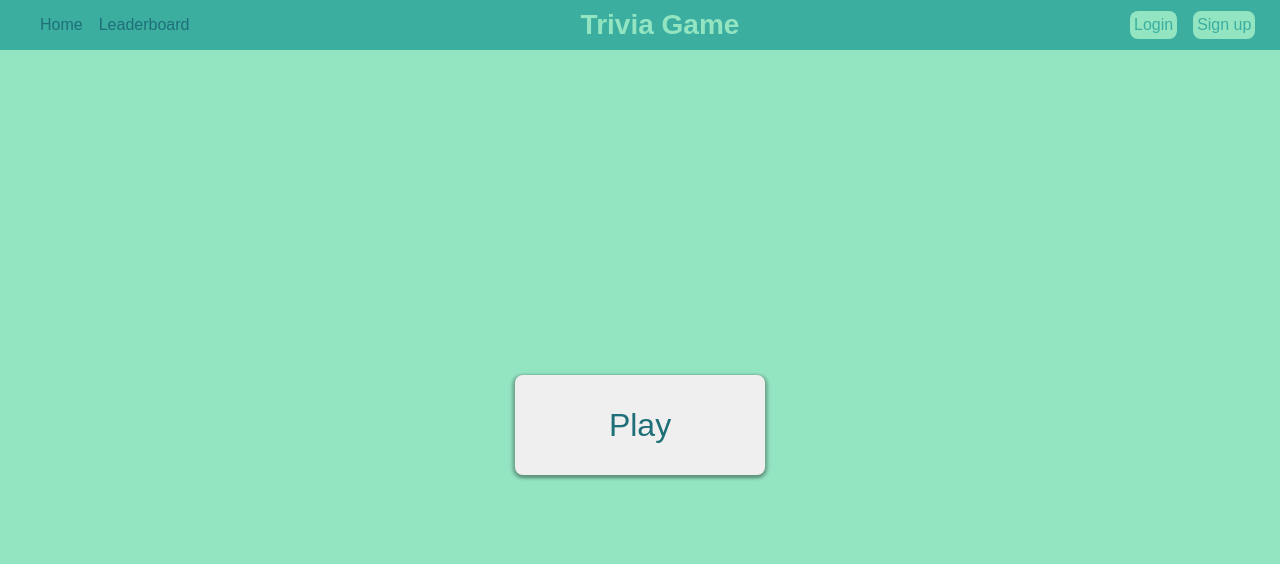
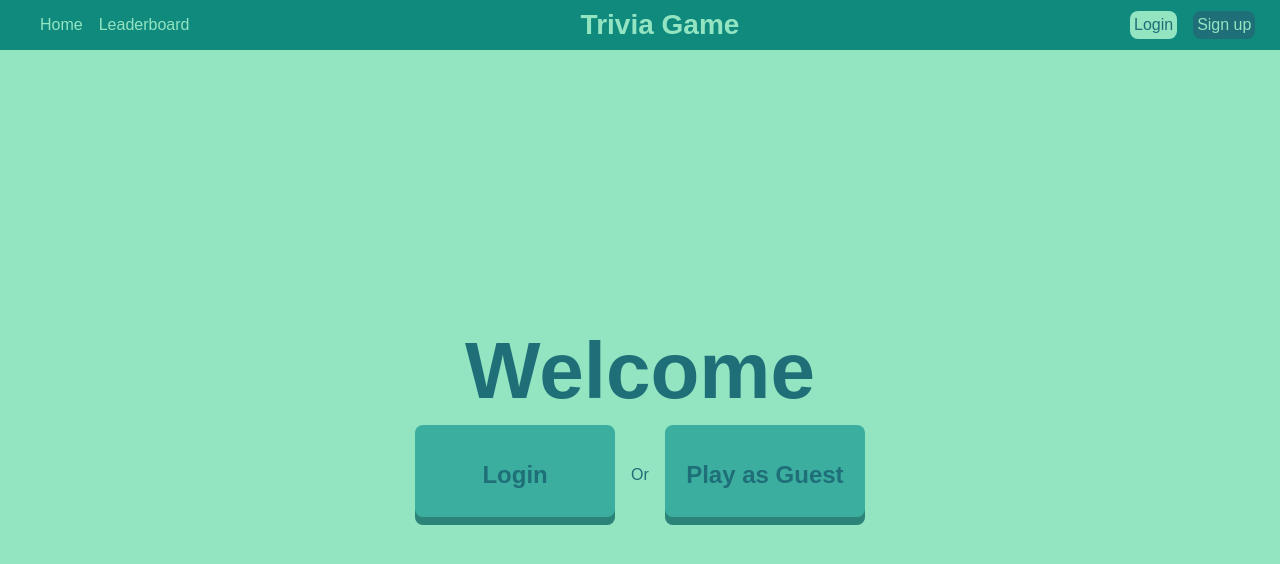
Before and after one commit to juzi3/TriviaSmack, a React (Create React App) app in the folder client/: page / in a window 1280 px wide. Shown: the top 564 px of the page. Built offline with nearby package versions, Linux system fonts and the light colour scheme; no server answers.

Commit message:
updated home page

```diff
--- a/client/src/App.js
+++ b/client/src/App.js
@@ -2,7 +2,7 @@ import React, { useEffect, useState } from 'react';
 import { Route, Routes, Link } from 'react-router-dom';
 
 import '../styles.css';
-// import Play from './components/Play';
+import Play from './components/Play';
 // import CategoryDisplay from './components/CategoryDisplay';
 // import ScoreDisplay from './components/ScoreDisplay';
 // import Question from './components/Question';
@@ -211,6 +211,7 @@ const App = () => {
 
         <Routes>
           <Route path='/' element={<Home />} />
+          <Route path='/play' element={<Play />} />
           <Route path='/leaderboard' element={<LeaderBoard />} />
           <Route path='/login' element={<Login />} />
           <Route path='/signup' element={<Signup />} />
--- a/client/src/components/Home.js
+++ b/client/src/components/Home.js
@@ -2,10 +2,10 @@ import React, { useEffect, useState } from 'react';
 import { Route, Routes, Link } from 'react-router-dom';
 
 import Play from './Play';
-import CategoryDisplay from './CategoryDisplay';
-import ScoreDisplay from './ScoreDisplay';
-import Question from './Question';
-import AnswersContainer from '../containers/AnswersContainer';
+
+// import CategoryDisplay from './CategoryDisplay';
+// import ScoreDisplay from './ScoreDisplay';
+// import AnswersContainer from '../containers/AnswersContainer';
 
 const Home = () => {
 
@@ -22,7 +22,6 @@ const Home = () => {
     setScore(0);
     setQuestion({});
     setQuestionNum(0);
-    return;
   };
 
   useEffect(() => {
@@ -43,145 +42,98 @@ const Home = () => {
       })
       .catch(err => console.log('Error in app: fetch to api', err));
     // setQuestion(sportsData);
-  }, [clickedPlay, ]);
+  }, [clickedPlay, category]);
 
-  console.log('under useEffect', question);
+  // let display;
 
-  let display;
-  // switch(category) {
-  // case 'science' :
+  // // checks if play button clicked
+  // if (clickedPlay) {
+  //   // if clicked checks if category has been picked yet, if category isn't null, game begins
+  //   // if (category !== null) {
+  //   // checks if current question is the last one. If isn't then goes to next question
+  //   if (questionNum < 10) {
+  //     display = (
+  //       <div id="in-game-container">
+  //         <ScoreDisplay value={score} />
+  //         <Question details={question} questionNum={questionNum} categoryHandler={setCategory} />
+  //         <AnswersContainer details={question} questionNum={questionNum} questionNumHandler={setQuestionNum} score={score} scoreHandler={setScore} />
+  //       </div>
+  //     );
+  //     // when no more q's, asks if you want to play again
+  //   } else {
+
+  //     display = (
+  //       <div id="play-again">
+
+  //         <h1>Final Score: {score}</h1>
+  //         <div id="again-btn" onClick={() => {
+  //           reset();
+  //           if (category) {
+  //             setCategory(null);
+  //           } else {
+  //             setCategory('not null');
+  //           }
+  //         }}>
+  //           <h2 className="pointer">Play Again?</h2>
+  //         </div>
+
+  //         <div id="again-btn" onClick={() => {
+  //           reset();
+  //           setPlay(false);
+  //         }}>
+  //           <h2 className="pointer">No!</h2>
+  //         </div>
+
+  //       </div>
+  //     );
+
+  //   }
+  //   // if category if null and play button has been clicked then go to choose category
+  //   // } else {
+
+  //   // display = (
+  //   //   <CategoryDisplay clickHandler={setCategory} />
+  //   // );
+  //   // }
+  //   // if play button hasn't been clicked then display is just play button
+  // } else {
   //   display = (
-  //     <div>
-  //       <Question question={question} changer={setQuestion} />
-  //       <AnswersContainer details={question} />
-  //     </div>
+
+  //     <Play clickHandler={setPlay}/>
+
   //   );
-  //   break;
-  // case 'film_and_tv' :
-  //   display = (
-  //     <div>
-  //       <Question question={question} />
-  //       <AnswersContainer details={question} />
-  //     </div>
-  //   );
-  //   break;
-  // case 'music' :
-  //   display = (
-  //     <div>
-  //       <Question question={question} />
-  //       <AnswersContainer details={question} />
-  //     </div>
-  //   );
-  //   break;
-  // case 'history' :
-  //   display = (
-  //     <div>
-  //       <Question question={question} />
-  //       <AnswersContainer details={question} />
-  //     </div>
-  //   );
-  //   break;
-  // case 'sports_and_leisure' :
-  //   display = (
-  //     <div>
-  //       <Question question={question} />
-  //       <AnswersContainer details={question} />
-  //     </div>
-  //   );
-  //   break;
-  // case 'arts_and_literature' :
-  //   display = (
-  //     <div>
-  //       <Question question={question} />
-  //       <AnswersContainer details={question} />
-  //     </div>
-  //   );
-  //   display = (
-  //     <div>
-  //       <Question question={question} />
-  //       <AnswersContainer details={question} />
-  //     </div>
-  //   );
-  //   break;
-  // case 'food_and_drink' :
-  //   display = (
-  //     <div>
-  //       <Question question={question} />
-  //       <AnswersContainer details={question} />
-  //     </div>
-  //   );
-  //   break;
-  // case 'general_knowledge' :
-  //   display = (
-  //     <div>
-  //       <Question question={question} />
-  //       <AnswersContainer details={question} />
-  //     </div>
-  //   );
-  //   break;
-  // case 'society_and_culture' :
-  //   display = (
-  //     <div>
-  //       <Question question={question} />
-  //       <AnswersContainer details={question} />
-  //     </div>
-  //   );
-  //   break;
-
-  // checks if play button clicked
-  if (clickedPlay) {
-    // if clicked checks if category has been picked yet, if category isn't null, game begins
-    // if (category !== null) {
-    // checks if current question is the last one. If isn't then goes to next question
-    if (questionNum < 10) {
-      display = (
-        <div id="in-game-container">
-          <ScoreDisplay value={score} />
-          <Question details={question} questionNum={questionNum} categoryHandler={setCategory} />
-          <AnswersContainer details={question} questionNum={questionNum} questionNumHandler={setQuestionNum} score={score} scoreHandler={setScore} />
-        </div>
-      );
-      // when no more q's, asks if you want to play again
-    } else {
-
-      display = (
-        <div id="play-again">
-
-          <h1>Final Score: {score}</h1>
-          <div id="again-btn" className="pointer" onClick={() => reset()}>
-            <h2>Play Again?</h2>
-          </div>
-
-          <div id="again-btn" className="pointer" onClick={() => {
-            reset();
-            setPlay(false);
-          }}>
-            <h2>No!</h2>
-          </div>
-
-        </div>
-      );
-
-    }
-    // if category if null and play button has been clicked then go to choose category
-    // } else {
-
-    // display = (
-    //   <CategoryDisplay clickHandler={setCategory} />
-    // );
-    // }
-    // if play button hasn't been clicked then display is just play button
-  } else {
-    display = (
-
-      <Play clickHandler={setPlay}/>
-
-    );
-  }
+  // }
+  // {display}
 
   return (
     <div id='home-page'>
-      {display}
+
+      <h1>Welcome</h1>
+
+      <div>
+        <Link to='/Login'>
+          <h2 className='enter-heading'>Login</h2>
+        </Link>
+        <span id='or'>Or</span>
+        <Link to='/play'>
+          <h2 className='enter-heading'>Play as Guest</h2>
+        </Link>
+      </div>
+
+      <Routes>
+        <Route path='/play' element={<Play
+          score={score}
+          scoreHandler={setScore}
+          details={question}
+          questionNum={questionNum}
+          questionNumHandler={setQuestionNum}
+          category={category}
+          categoryHandler={setCategory}
+          clickedPlay={clickedPlay}
+          playHandler={setPlay}
+          reset={reset}
+        />} />
+      </Routes>
     </div>
   );
 
@@ -189,3 +141,16 @@ const Home = () => {
 
 
 export default Home;
+
+// {/* <Play
+//   score={score}
+//   scoreHandler={setScore}
+//   details={question}
+//   questionNum={questionNum}
+//   questionNumHandler={setQuestionNum}
+//   category={category}
+//   categoryHandler={setCategory}
+//   clickedPlay={clickedPlay}
+//   playHandler={setPlay}
+//   reset={reset}
+// /> */}
--- a/client/src/components/LeaderBoard.js
+++ b/client/src/components/LeaderBoard.js
@@ -4,7 +4,7 @@ const LeaderBoard = () => {
 
   return (
     <h1>Leaderboard</h1>
-  )
+  );
 
 };
 
--- a/client/src/components/Login.js
+++ b/client/src/components/Login.js
@@ -3,14 +3,14 @@ import React from 'react';
 const Login = () => {
 
   return (
-    <>
+    <div id="login-container">
       <form method="POST" action='/login'>
         <input name="username" type="text" placeholder="username"></input>
         <input name="password" type="password" placeholder="password"></input>
         <input className='submit-btn pointer' type='submit' value="Login" />
       </form>
       <span>Don&apos;t have an account? <a href='./signup'>Sign up</a></span>
-    </>
+    </div>
   );
 
 };
--- a/client/src/components/Play.js
+++ b/client/src/components/Play.js
@@ -1,20 +1,90 @@
 import React from 'react';
 import { redirect } from 'react-router-dom';
 
-const Play = ({ clickHandler }) => {
+import ScoreDisplay from './ScoreDisplay';
+import Question from './Question';
+import AnswersContainer from '../containers/AnswersContainer';
 
-  // const handleRedirect = () => {
-  //   console.log('button  clicked');
-  //   // let history = useHistory();
-  //   // history.push('/play');
-  //   return redirect('/play');
-  // };
+const Play = ({
+  score,
+  scoreHandler,
+  details,
+  questionNum,
+  questionNumHandler,
+  category,
+  categoryHandler,
+  clickedPlay,
+  playHandler,
+  reset,
+}) => {
+
+  let display;
+
+  // checks if play button clicked
+  if (clickedPlay) {
+    // if clicked checks if category has been picked yet, if category isn't null, game begins
+    // if (category !== null) {
+    // checks if current question is the last one. If isn't then goes to next question
+    if (questionNum < 10) {
+      display = (
+        <div id="in-game-container">
+          <ScoreDisplay value={score} />
+          <Question details={details} questionNum={questionNum} categoryHandler={categoryHandler} />
+          <AnswersContainer details={details} questionNum={questionNum} questionNumHandler={questionNumHandler} score={score} scoreHandler={scoreHandler} />
+        </div>
+      );
+      // when no more q's, asks if you want to play again
+    } else {
+
+      display = (
+
+        <div id="play-again">
+
+          <h1>Final Score: {score}</h1>
+          <div id="again-btn" onClick={() => {
+            reset();
+            if (category) {
+              categoryHandler(null);
+            } else {
+              categoryHandler('not null');
+            }
+          }}>
+            <h2 className="pointer">Play Again?</h2>
+          </div>
+
+          <div id="again-btn" onClick={() => {
+            reset();
+            playHandler(false);
+          }}>
+            <h2 className="pointer">No!</h2>
+          </div>
+
+        </div>
+
+      );
+
+    }
+    // if category if null and play button has been clicked then go to choose category
+    // } else {
+
+    // display = (
+    //   <CategoryDisplay clickHandler={setCategory} />
+    // );
+    // }
+    // if play button hasn't been clicked then display is just play button
+  } else {
+    display = (
+
+      <button id='play' className='pointer' onClick={() => playHandler(true)}>Play</button>
+
+    );
+  }
 
   return (
 
     <div id='play-section'>
 
-      <button id='play' className='pointer' onClick={() => clickHandler(true)}>Play</button>
+      {display}
 
     </div>
 
--- a/client/src/components/Signup.js
+++ b/client/src/components/Signup.js
@@ -3,13 +3,13 @@ import React from 'react';
 const Signup = () => {
 
   return (
-    <>
+    <div id='signup-container'>
       <form method='POST' action='/signup'>
         <input name="username" type="text" placeholder="username" required='true'></input>
         <input name="password" type="password" placeholder="password" required='true'></input>
         <input className='submit-btn pointer' type='submit' value="Create User" />
       </form>
-    </>
+    </div>
   );
 
 };
--- a/client/styles.css
+++ b/client/styles.css
@@ -22,7 +22,7 @@ body {
 /* ---------------------------------------- NAVBAR ---------------------------------------- */
 nav {
   max-height: 50px;
-  background-color: var(--primary-light-color);
+  background-color: var(--secondary-color);
 }
 
 ul {
@@ -39,13 +39,13 @@ nav > ul > div > li > a, nav > ul > div > a > h1 {
   align-items: center;
 }
 
-a, h2:not(#question-heading) {
-  color: var(--primary-color);
+a, h2:not(#question-heading, #play-again > div > h2) {
+  color: var(--secondary-light-color);
   transition: all ease-in-out .2s
 }
 
-a:hover, h2:not(#question-heading):hover {
-  color: var(--secondary-light-color);
+a:not(span > a):hover, h2:not(#question-heading, #play-again > div > h2):hover {
+  color: var(--primary-color);
 }
 
 #right-nav, #left-nav {
@@ -54,9 +54,24 @@ a:hover, h2:not(#question-heading):hover {
   width: 150px;
 }
 
-#right-nav > li > a {
+#right-nav > li:first-of-type > a {
   background-color: var(--secondary-light-color);
-  color: var(--primary-light-color);
+  color: var(--primary-color);
+  border-radius: .5rem;
+  height: 20px;
+  padding: .25rem;
+  display: flex;
+  align-items: center;
+}
+
+/* #right-nav > li:first-of-type:hover > a {
+  color: var(--secondary-light-color);
+  background-color: var(--primary-color);
+} */
+
+#right-nav > li:last-of-type > a {
+  color: var(--secondary-light-color);
+  background-color: var(--primary-color);
   border-radius: .5rem;
   height: 20px;
   padding: .25rem;
@@ -65,8 +80,10 @@ a:hover, h2:not(#question-heading):hover {
 }
 
 #right-nav > li:hover > a {
-  color: var(--secondary-light-color);
-  background-color: var(--primary-color);
+  /* background-color: var(--secondary-light-color);
+  color: var(--primary-color); */
+  opacity: .75;
+  transform: scale(1.1);
 }
 
 #right-nav > li {
@@ -77,8 +94,6 @@ a:hover, h2:not(#question-heading):hover {
 a {
   text-decoration: none;
 }
-
-/* ---------------------------------------- MAIN PAGE ---------------------------------------- */
 
 #game-title {
   transition: color ease-in-out .2s;
@@ -100,17 +115,69 @@ a {
   100% {transform: rotate(0deg);}
 }
 
+/* ---------------------------------------- MAIN PAGE ---------------------------------------- */
+
 #home-page {
   display: flex;
-  max-height: 500px;
+  max-height: 200px;
   flex-direction: column;
+  justify-content: center;
+  align-items: center;
+}
+
+#home-page > h1 {
+  margin: 0;
+  font-size: 5rem;
+}
+
+#home-page > div {
+  display: flex;
+  justify-content: center;
+  align-items: center;
+  max-height: 250px;
+  gap: 1rem;
+}
+
+#home-page > div > a {
+  width: 200px;
+  background-color: var(--primary-light-color);
+  display: flex;
+  justify-content: center;
+  border-radius: .5rem;
+  box-shadow: inset 0rem -.5rem 0rem  0rem rgba(0, 0, 0, .25);
+  transition: all ease-in .1s;
+}
+
+#home-page > div > a:first-of-type:hover {
+  transform: translateY(5px);
+  box-shadow: none;
+}
+
+#home-page > div > a:last-of-type:hover {
+  transform: translateY(5px);
+  box-shadow: none;
+}
+
+.enter-heading {
+  color: var(--primary-color) !important;
+  margin: 0;
+  display: flex;
+  align-items: center;
+}
+
+#enter, #or {
+  color: var(--primary-color);
 }
 
 #play-again {
   display: flex;
   flex-direction: column;
-  flex: 0;
   align-items: center;
+  height: 300px;
+}
+
+#play-again > div > h2:hover {
+  color: var(--primary-light-color);
 }
 
 #play {
@@ -149,6 +216,7 @@ main > div {
   justify-content: space-around;
   flex: 1 0;
   font-size: 1.5rem;
+  max-height: 100px;
 }
 
 /* #category-display {
@@ -208,6 +276,43 @@ main > div {
 
 #question-heading {
   margin: 0;
+  display: flex;
+  align-items: center;
+  justify-content: center;
+}
+
+#question {
+  height: 100px;
+  width: 800px;
+}
+
+.answer {
+  min-height: 50px;
+  width: 400px;
+  overflow-wrap: normal;
+}
+
+.answer:hover {
+  background-color: var(--secondary-light-color)
+}
+
+h3 {
+  margin: 0;
+  display: flex;
+  align-items: center;
+  justify-content: center;
+  overflow: shrink;
+}
+
+#login-container, #signup-container{
+  display: flex;
+  flex-direction: column;
+  justify-content: center;
+  align-items: center;
+  background-color: var(--secondary-color);
+  height: 450px;
+  padding: 1rem;
+  border-radius: .5rem;
 }
 
 form {
@@ -232,7 +337,7 @@ form > input {
   border-radius: .5rem;
   outline: none;
   border: none;
-  background-color: var(--secondary-color);
+  background-color: var(--primary-light-color);
   color: var(--secondary-light-color);
   font-size: 1.25rem;
   transition: background-color ease-in-out .2s;
@@ -244,7 +349,7 @@ form > input {
 
 span {
   margin-top: 2rem;
-  color: var(--secondary-color);
+  color: var(--secondary-light-color);
   max-height: 50px;
 }
 
```
Also changed, not shown: 1 other file (tests, documents, lock files or other folders).
